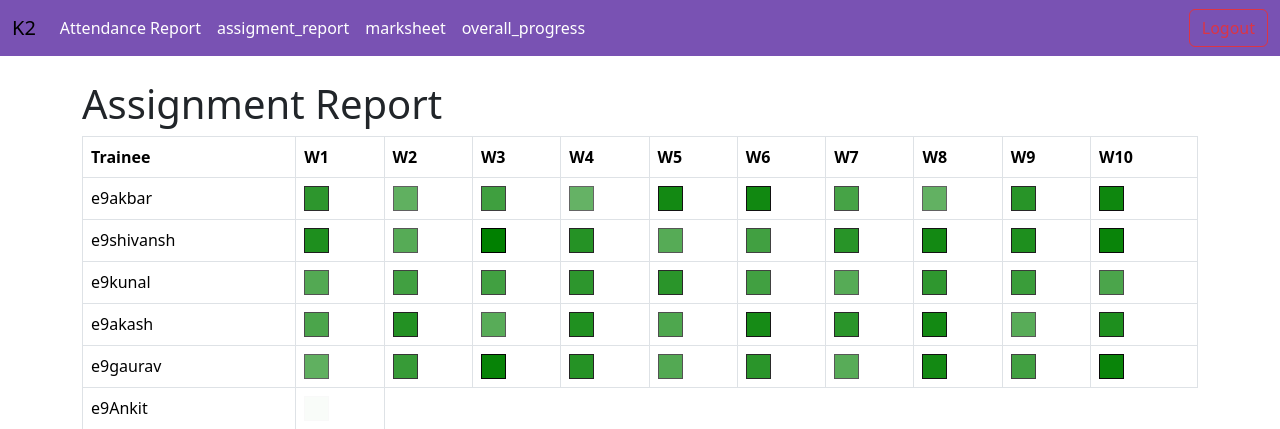
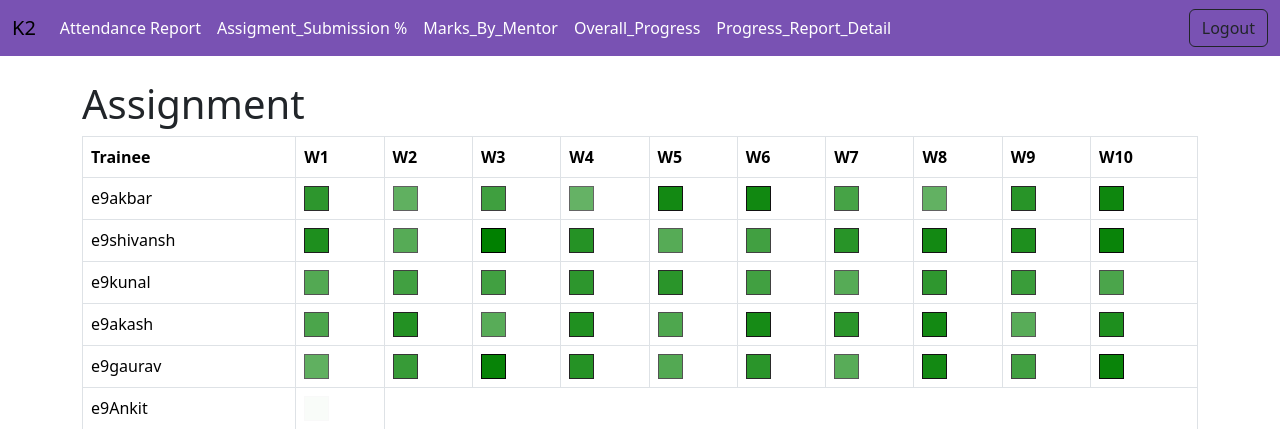
Before and after one commit to e9gsrivastava/K2, a Django app: page /assignmnet_report/ in a window 1280 px wide. Shown: the top 429 px of the page. Run offline with Django 5.2, Linux system fonts and the light colour scheme; a user stored in the database is signed in; data comes from the database, SQL or seed files in the repository; both versions use the stored data as it was after the commit.

Commit message:
completed

```diff
--- a/k2/progress_tracker/models.py
+++ b/k2/progress_tracker/models.py
@@ -53,6 +53,9 @@ class Trainee(models.Model):
         assignments = [report.assignment / 100.0 for report in progress_reports]
         return assignments
 
+    def __str__(self):
+        return self.username
+
 
 class ProgressReport(models.Model):
     trainee = models.ForeignKey(Trainee, on_delete=models.CASCADE)
--- a/k2/progress_tracker/templates/progress_tracker/assignmnet_report.html
+++ b/k2/progress_tracker/templates/progress_tracker/assignmnet_report.html
@@ -48,7 +48,7 @@
 
    {% block content %}
     <div class="container mt-4">
-        <h1>Assignment Report</h1>
+        <h1>Assignment </h1>
         <table class="table table-bordered">
             <thead class="thead-dark">
                 <tr>
@@ -65,7 +65,7 @@
                     <th scope="col">W10</th>
                 </tr>
             </thead>
-            <tbody>
+            <tbody class= 'border border-collapse'>
                 {% for username, assignments in assignment_data.items %}
                     <tr>
                         <td>{{ username }}</td>
--- a/k2/progress_tracker/templates/progress_tracker/base.html
+++ b/k2/progress_tracker/templates/progress_tracker/base.html
@@ -19,20 +19,23 @@
                 <a class="nav-link" href="/progress_graph/" style="color: white;">Attendance Report <span class="sr-only"></span></a>
                 </li>
                 <li class="nav-item ml-2 ml-2 active">
-                    <a class="nav-link" href="/assignmnet_report/" style="color: white;">assigment_report <span class="sr-only"></span></a>
+                    <a class="nav-link" href="/assignmnet_report/" style="color: white;">Assigment_Submission % <span class="sr-only"></span></a>
                 </li>
                 <li class="nav-item ml-2 active">
-                    <a class="nav-link" href="/marksheet/" style="color: white;">marksheet <span class="sr-only"></span></a>
+                    <a class="nav-link" href="/marksheet/" style="color: white;">Marks_By_Mentor <span class="sr-only"></span></a>
                 </li>
                 <li class="nav-item ml-2 active">
-                    <a class="nav-link" href="/overall_progress/" style="color: white;">overall_progress <span class="sr-only"></span></a>
+                    <a class="nav-link" href="/overall_progress/" style="color: white;">Overall_Progress <span class="sr-only"></span></a>
+                </li>
+                <li class="nav-item ml-2 active">
+                    <a class="nav-link" href="/students/" style="color: white;">Progress_Report_Detail <span class="sr-only"></span></a>
                 </li>
 
             </ul>
 
             <ul class="navbar-nav">
                 <li class="nav-item active ml-auto">
-                <a class="btn btn-outline-danger" href="/logout/">Logout <span class="sr-only"></span></a>
+                <a class="btn btn-outline-dark" href="/logout/">Logout <span class="sr-only"></span></a>
                 </li>
             </ul>
         </div>
--- a/k2/progress_tracker/templates/progress_tracker/marksheet.html
+++ b/k2/progress_tracker/templates/progress_tracker/marksheet.html
@@ -50,7 +50,7 @@
 
     {% block content %}
     <div class="container mt-4">
-        <h1>Marksheet</h1>
+        <h1>Mentor Marks</h1>
         <table class="table table-bordered">
             <thead class="thead-dark">
                 <tr>
@@ -67,7 +67,7 @@
                     <th scope="col">W10</th>
                 </tr>
             </thead>
-            <tbody>
+            <tbody class=' border border-collapse'>
                 {% for username, marks in mark_data.items %}
                     <tr>
                         <td>{{ username }}</td>
--- a/k2/progress_tracker/templates/progress_tracker/overall_progress.html
+++ b/k2/progress_tracker/templates/progress_tracker/overall_progress.html
@@ -63,7 +63,11 @@
           <tbody>
     {% for username, overall_average in overall_data.items %}
         <tr>
-                        <td>{{ username }}</td>
+            <td>
+                <a href="{% url 'progress_tracker:student_detail' pk=user.pk %}">
+                    {{ username }}
+                </a>
+            </td>
             <td>
                 <div class="green-box" style="opacity: {{ overall_average }};">
                     <!-- Add tooltip text inside the green box -->
--- a/k2/progress_tracker/templates/progress_tracker/progress_graph.html
+++ b/k2/progress_tracker/templates/progress_tracker/progress_graph.html
@@ -66,7 +66,7 @@
             <th scope="col">W10</th>
           </tr>
         </thead>
-        <tbody>
+        <tbody class="border border-collapse">
           {% for username, percentages in attendance_data.items %}
             <tr>
               <td>{{ username }}</td>
--- a/k2/progress_tracker/templates/progress_tracker/update_progress_report.html
+++ b/k2/progress_tracker/templates/progress_tracker/update_progress_report.html
@@ -16,8 +16,8 @@
     <div class="container mt-5">
         <div class="p-3 bg-light border rounded">
             <h2 class="mb-4">Update Progress Report</h2>
-            <form method="post" action="{% url 'progress_tracker:update_progress_report' pk %}">
-                {% csrf_token %}
+            <form method="post" action="{% url 'progress_tracker:update_progress_report' pk=object.pk %}">
+            {% csrf_token %}
                 <div class="mb-3 form-control">
                     {{ form.as_p }}
                 </div>
--- a/k2/progress_tracker/urls.py
+++ b/k2/progress_tracker/urls.py
@@ -2,20 +2,19 @@ from django.urls import path
 from . import views
 
 app_name = "progress_tracker"
+
 
 urlpatterns = [
 
     path("", views.LoginView.as_view(), name="login"),
     path("logout/", views.LogoutView.as_view(), name="logout"),
     path("students/", views.StudentListView.as_view(), name="student_list"),
-    path(
-        "update-progress-report/<int:pk>/",
-        views.update_progress_report,
-        name="update_progress_report",
-    ),
+    path('update_progress_report/<int:pk>/', views.UpdateProgressReportView.as_view(), name='update_progress_report'),
     path("progress_graph/", views.progress_graph, name="progress_graph"),
     path("marksheet/", views.marksheet, name="marksheet"),
     path("assignmnet_report/", views.assignmnet_report, name="assignmnet_report"),
     path("overall_progress/", views.overall_progress, name="overall_progress"),
+    path('a/<int:pk>/', views.StudentDetailView.as_view(), name='student_detail'),
+    # path('<int:pk>/', views.StudentDetailView.as_view(), name='student_detail'),
     # checking branch
 ]
--- a/k2/progress_tracker/views.py
+++ b/k2/progress_tracker/views.py
@@ -11,6 +11,19 @@ from .forms import ProgressReportForm
 from django.db.models import Avg
 from django.contrib.auth.views import LoginView
 from django.urls import reverse_lazy
+from django.contrib.auth.views import LogoutView
+from django.urls import reverse_lazy
+from django.contrib.auth.mixins import LoginRequiredMixin
+from django.urls import reverse_lazy
+from django.views.generic import ListView
+from .models import ProgressReport
+from django.contrib.auth.decorators import login_required
+from django.shortcuts import render, redirect, get_object_or_404
+from django.urls import reverse
+from .forms import ProgressReportForm
+from .models import ProgressReport
+from django.views.generic import UpdateView
+from django.utils.decorators import method_decorator
 
 class LoginView(LoginView):
     template_name = 'progress_tracker/login.html'
@@ -18,21 +31,10 @@ class LoginView(LoginView):
     def form_valid(self, form):
         user = form.get_user()
         login(self.request, user)
-        return redirect(reverse_lazy('progress_tracker:student_list'))
-
-
-
-from django.contrib.auth.views import LogoutView
-from django.urls import reverse_lazy
+        return redirect(reverse_lazy('progress_tracker:overall_progress'))
 
 class LogoutView(LogoutView):
     next_page = reverse_lazy('progress_tracker:login')
-
-
-from django.contrib.auth.mixins import LoginRequiredMixin
-from django.urls import reverse_lazy
-from django.views.generic import ListView
-from .models import ProgressReport
 
 class StudentListView(LoginRequiredMixin, ListView):
     model = ProgressReport
@@ -45,25 +47,29 @@ class StudentListView(LoginRequiredMixin, ListView):
         return queryset.select_related('trainee')
 
 
-@login_required
-def update_progress_report(request, pk):
-    ''''this function updates marks and comments'''
-    progress_report = get_object_or_404(ProgressReport, pk=pk)
+from django.views.generic import DetailView
 
-    if request.method == "POST":
-        form = ProgressReportForm(request.POST, instance=progress_report)
-        if form.is_valid():
-            form.instance.week_number = 1
-            form.save()
-            return redirect("progress_tracker:student_list")
-    else:
-        form = ProgressReportForm()
+class StudentDetailView(ListView):
+    model = ProgressReport
+    template_name = 'progress_tracker/student_detail.html'
+    context_object_name = 'progress_report'
 
-    return render(
-        request,
-        "progress_tracker/update_progress_report.html",
-        {"form": form, "pk": pk},
-    )
+    def get_queryset(self):
+        return self.model.objects.get(pk = self.kwargs['pk'])
+
+
+method_decorator(login_required, name='dispatch')
+class UpdateProgressReportView(UpdateView):
+    model = ProgressReport
+    form_class = ProgressReportForm
+    template_name = "progress_tracker/update_progress_report.html"
+
+    def form_valid(self, form):
+        form.instance.week_number = 1
+        return super().form_valid(form)
+
+
+
 
 
 @login_required
```
Also changed, not shown: k2/progress_tracker/templates/progress_tracker/student_detail.html (added, +83 -0 lines), k2/progress_tracker/templates/progress_tracker/student_list.html (+1 -20 lines), k2/db.sqlite3. Lines whose indentation alone changed are shown as unchanged.
